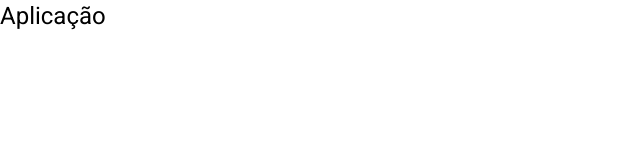
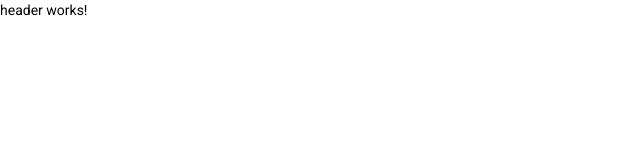
Before and after one commit to rafael-pardinho/angular-frontend-teste, an Angular app: page / in a window 1280 px wide. Shown: the top 160 px of the page, without its empty margins (0-640 px from the left). Built offline with nearby package versions, Linux system fonts and the light colour scheme.

Commit message:
inserido o component header no app.component.html

```diff
--- a/src/app/app.component.html
+++ b/src/app/app.component.html
@@ -1 +1 @@
-<h1>Aplicação</h1>
+<app-header></app-header>
```
